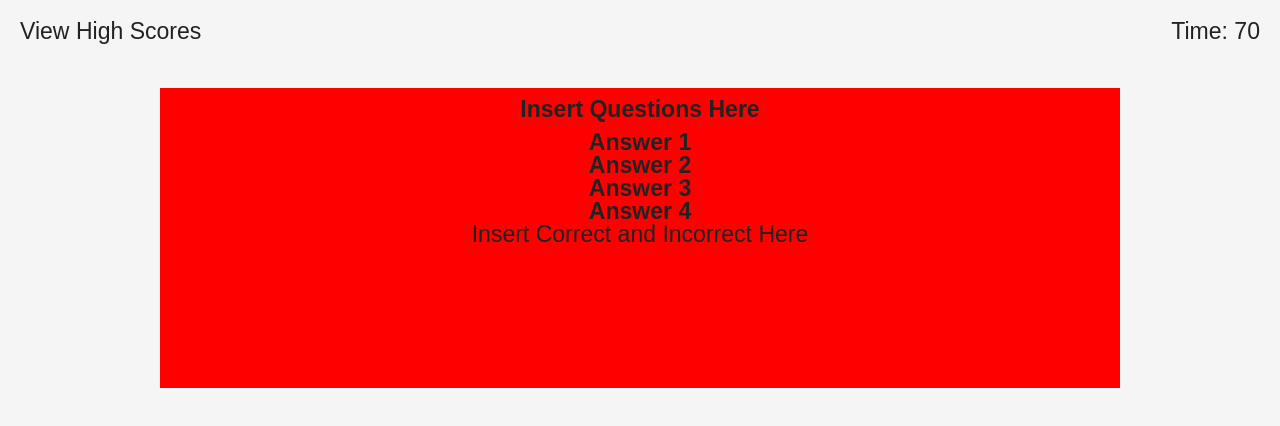
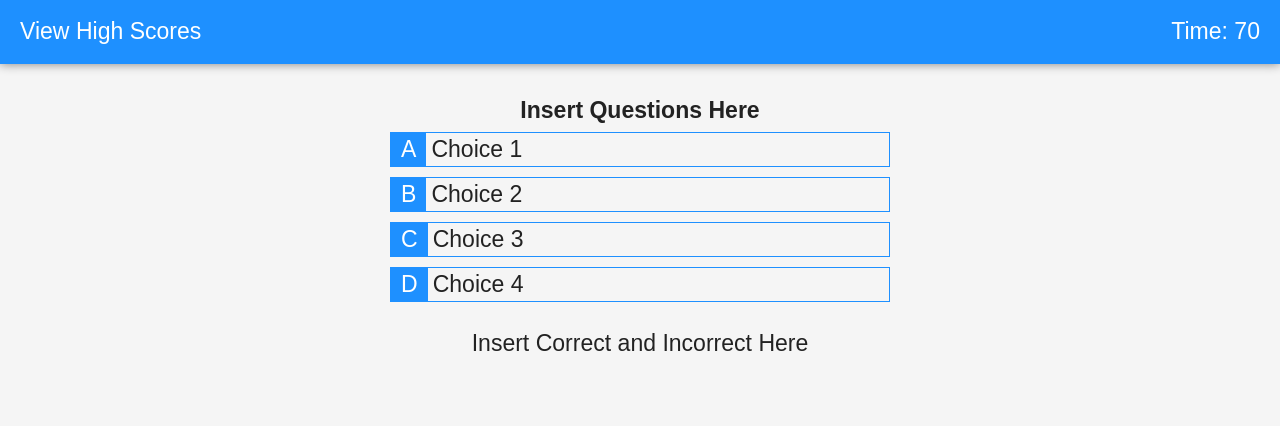
Before and after one commit to jsoomie/hw4-codeQuiz, a plain HTML site: page index.html in a window 1280 px wide. Drawn offline with Linux system fonts and the light colour scheme; a web font is replaced by a local one.

Commit message:
added choices and containers of. styled with animations over hover

```diff
--- a/css/style.css
+++ b/css/style.css
@@ -73,6 +73,17 @@ body {
     flex-direction: row;
     justify-content: space-between;
     margin-bottom: 25px;
+    background: var(--blue-btn);
+    border-bottom: 1px solid var(--blue-btn);
+    box-shadow: 0 0 10px gray;
+}
+
+.header a {
+    color: var(--white-text);
+}
+
+.header div {
+    color: var(--white-text);
 }
 
 
@@ -84,7 +95,6 @@ body {
 }
 
 .main-card {
-    background: var(--test);
     width: 75%;
     height: 300px;
     padding: 10px;
@@ -92,6 +102,31 @@ body {
 
 .main-card-body {
     margin-top: 10px;
+    margin-bottom: 20px;
+}
+
+.answer-container {
+    display: flex;
+    width: 500px;
+    border: 1px solid var(--blue-btn);
+    margin-bottom: 10px;
+    transition: 0.3s ease-in-out;
+}
+
+.answer-container:hover {
+    cursor: pointer;
+    box-shadow: 2px 3px 5px gray;
+    transform: translateY(-2px);
+}
+
+.choice-prefix {
+    padding: 5px 10px;
+    color: var(--white-text);
+    background-color: var(--blue-btn);
+}
+
+.choice-text {
+    padding: 5px;
 }
 
 .center-flex {
--- a/index.html
+++ b/index.html
@@ -29,13 +29,25 @@
         <div class="main-container center-flex">
             <div class="main-card center-flex">
                 <div class="main-card-header">
-                    <h2>Insert Questions Here</h2>
+                    <h2 class="questions-display">Insert Questions Here</h2>
                 </div>
                 <div class="main-card-body">
-                    <h2>Answer 1</h2>
-                    <h2>Answer 2</h2>
-                    <h2>Answer 3</h2>
-                    <h2>Answer 4</h2>
+                    <div class="answer-container">
+                        <p class="choice-prefix">A</p>
+                        <p class="choice-text">Choice 1</p>
+                    </div>
+                    <div class="answer-container">
+                        <p class="choice-prefix">B</p>
+                        <p class="choice-text">Choice 2</p>
+                    </div>
+                    <div class="answer-container">
+                        <p class="choice-prefix">C</p>
+                        <p class="choice-text">Choice 3</p>
+                    </div>
+                    <div class="answer-container">
+                        <p class="choice-prefix">D</p>
+                        <p class="choice-text">Choice 4</p>
+                    </div>
                 </div>
                 <div class="main-card-footer">
                     Insert Correct and Incorrect Here
```
